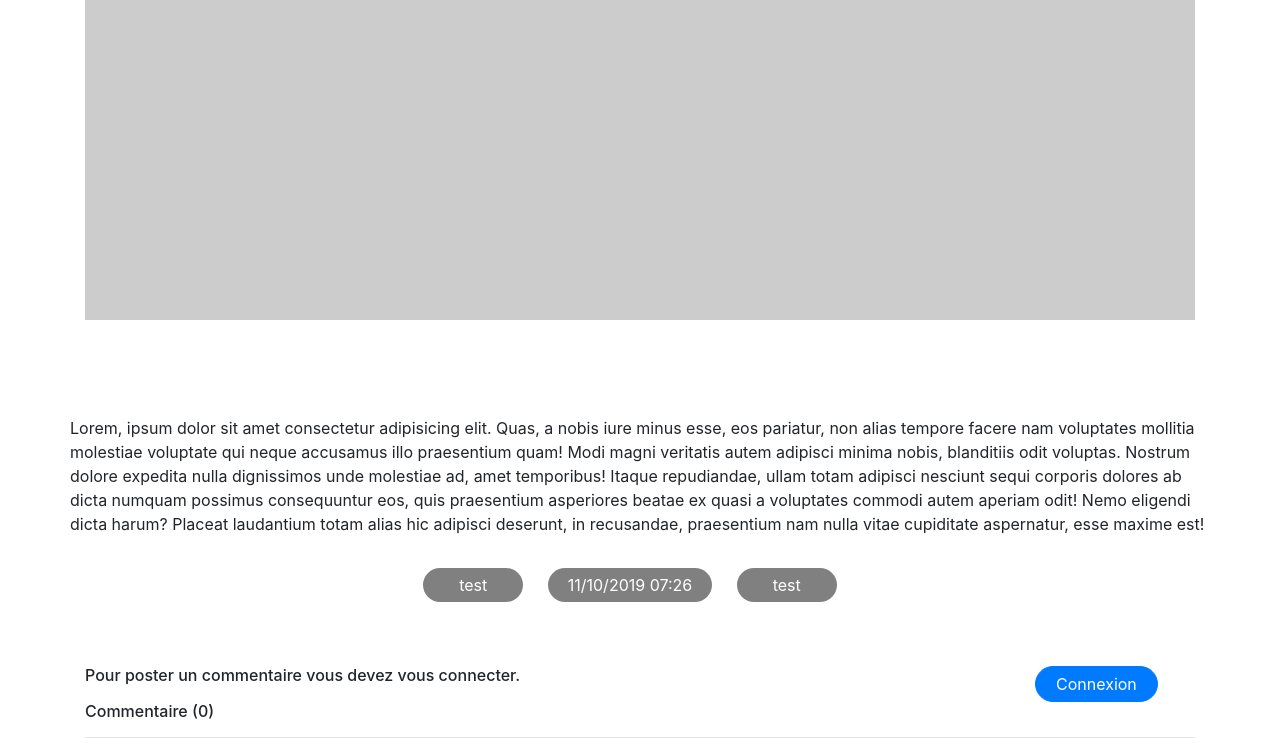
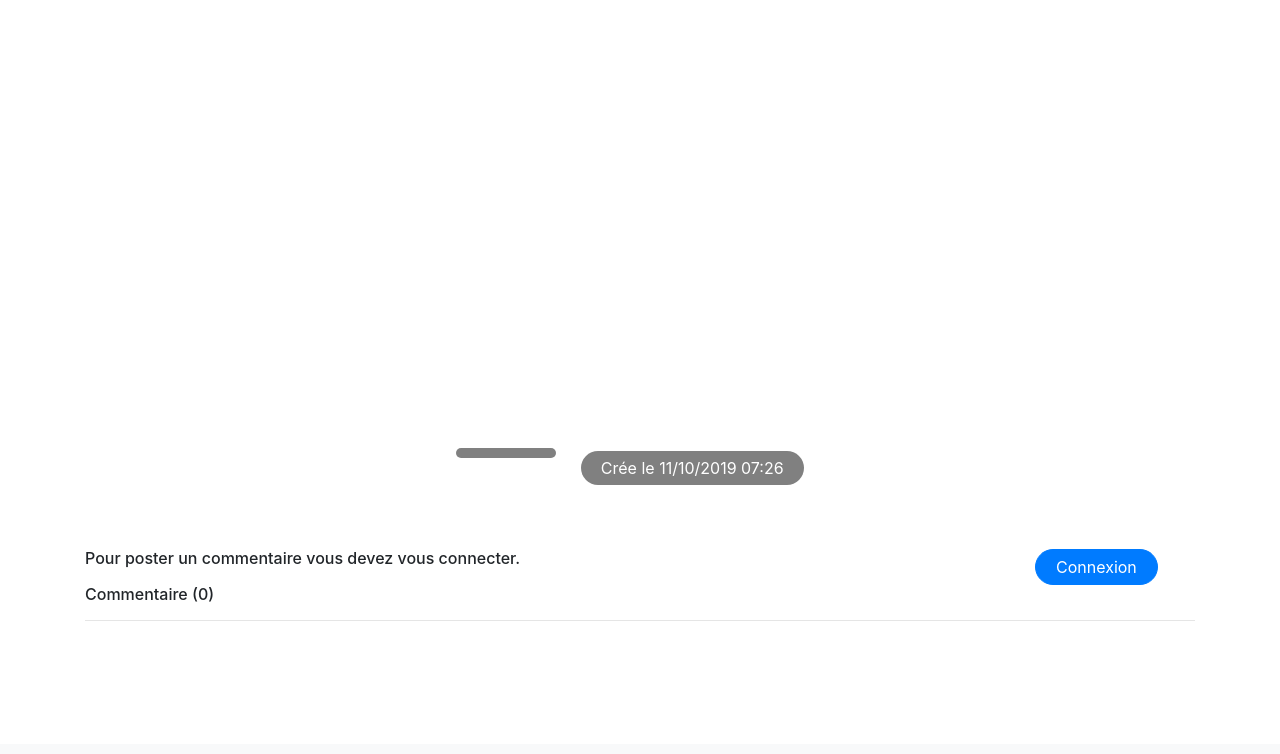
Before and after one commit to fafax/SnowTricks, a Symfony app: template templates/detail_trick/index.html.twig in a window 1280 px wide. Shown: the part 56-810 px from the top of the page. After the commit the page ends 677 px from the top, so only its background shows below. Run offline with Twig, Linux system fonts and the light colour scheme; the template is opened without the code that fills it, so the values that code supplies are empty; grey boxes labelled with a size stand in for pictures from a placeholder-image service; some libraries are stand-ins or nearby versions.

Commit message:
main image and trick info

```diff
--- a/public/asset/css/style.css
+++ b/public/asset/css/style.css
@@ -93,6 +93,7 @@ text-align: center
    background-repeat: no-repeat;
    background-size: cover;
    line-height: 40vh;
+   background-position: center;
 }
 
 .form-comment{
--- a/templates/detail_trick/index.html.twig
+++ b/templates/detail_trick/index.html.twig
@@ -10,7 +10,7 @@
    <div class="container">
       <div class="row mb-5">
          <div class="col-12 main-img-detail">
-            <h2 style="background-image: url('http://placehold.it/230x170');">{{ trick.name}}</h2>
+            <h2 style="background-image: url( {{mainAsset}});">{{ trick.name}}</h2>
          </div>
       </div>
       <div class="row">
@@ -33,14 +33,21 @@
       </div>
 
       <div class="row mt-5 mb-3">
-         <p>Lorem, ipsum dolor sit amet consectetur adipisicing elit. Quas, a nobis iure minus esse, eos pariatur, non alias tempore facere nam voluptates mollitia molestiae voluptate qui neque accusamus illo praesentium quam! Modi magni veritatis autem adipisci minima nobis, blanditiis odit voluptas. Nostrum dolore expedita nulla dignissimos unde molestiae ad, amet temporibus! Itaque repudiandae, ullam totam adipisci nesciunt sequi corporis dolores ab dicta numquam possimus consequuntur eos, quis praesentium asperiores beatae ex quasi a voluptates commodi autem aperiam odit! Nemo eligendi dicta harum? Placeat laudantium totam alias hic adipisci deserunt, in recusandae, praesentium nam nulla vitae cupiditate aspernatur, esse maxime est!</p>
+         <p>{{ trick.text }}</p>
       </div>
       <div class="row containt-info-trick mb-5 ">
 
          <div class="container-info">
-            <p class="info-trick">test</p>
-            <p class="info-trick">{{trick.createDate | date("d/m/Y H:i")}}</p>
-            <p class="info-trick">test</p>
+            <p class="info-trick">{{trick.groupId.name}}</p>
+            <p class="info-trick">Crée le
+               {{trick.createDate | date("d/m/Y H:i")}}</p>
+
+            {% if trick.updateDate %}
+               <p class="info-trick">Modifié le
+                  {{trick.updateDate | date("d/m/Y H:i")}}</p>
+
+
+            {% endif %}
          </div>
 
       </div>
```
Also changed, not shown: src/Controller/DetailTrickController.php (+9 -0 lines).
